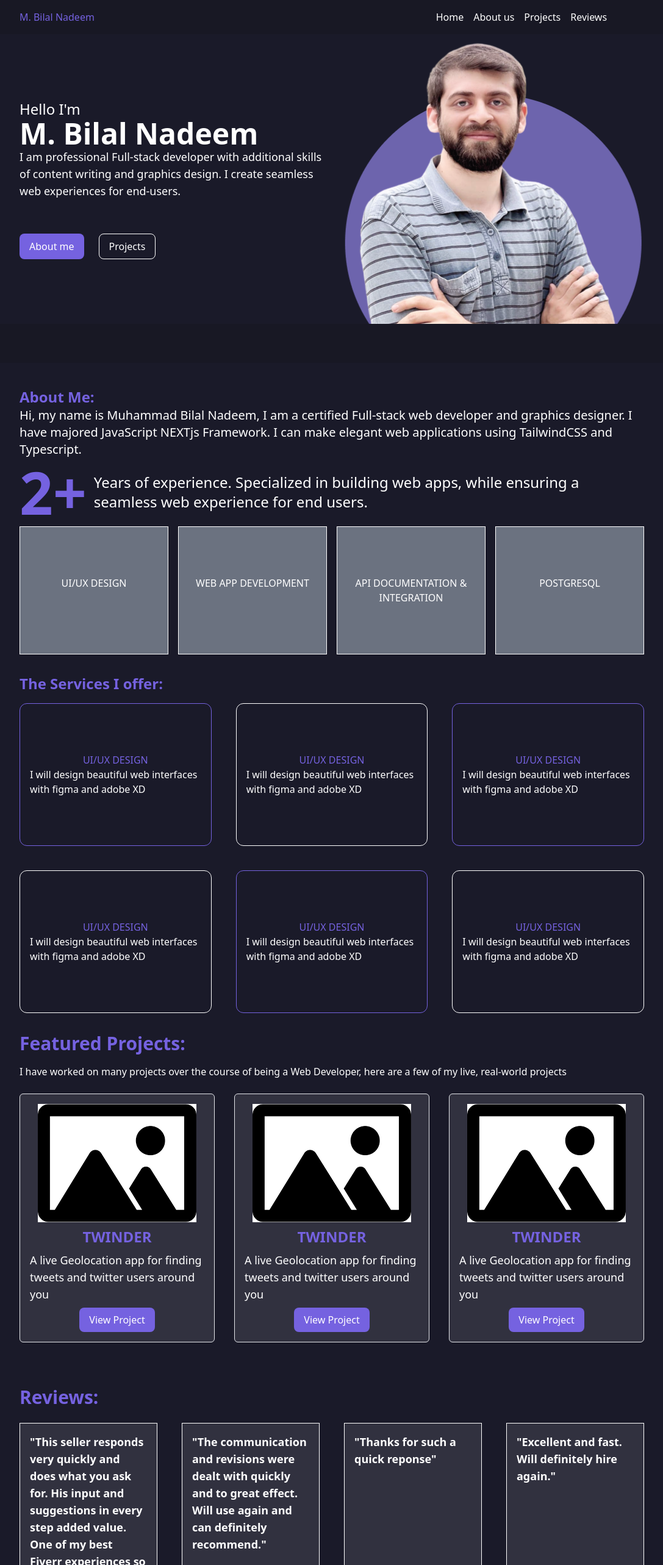
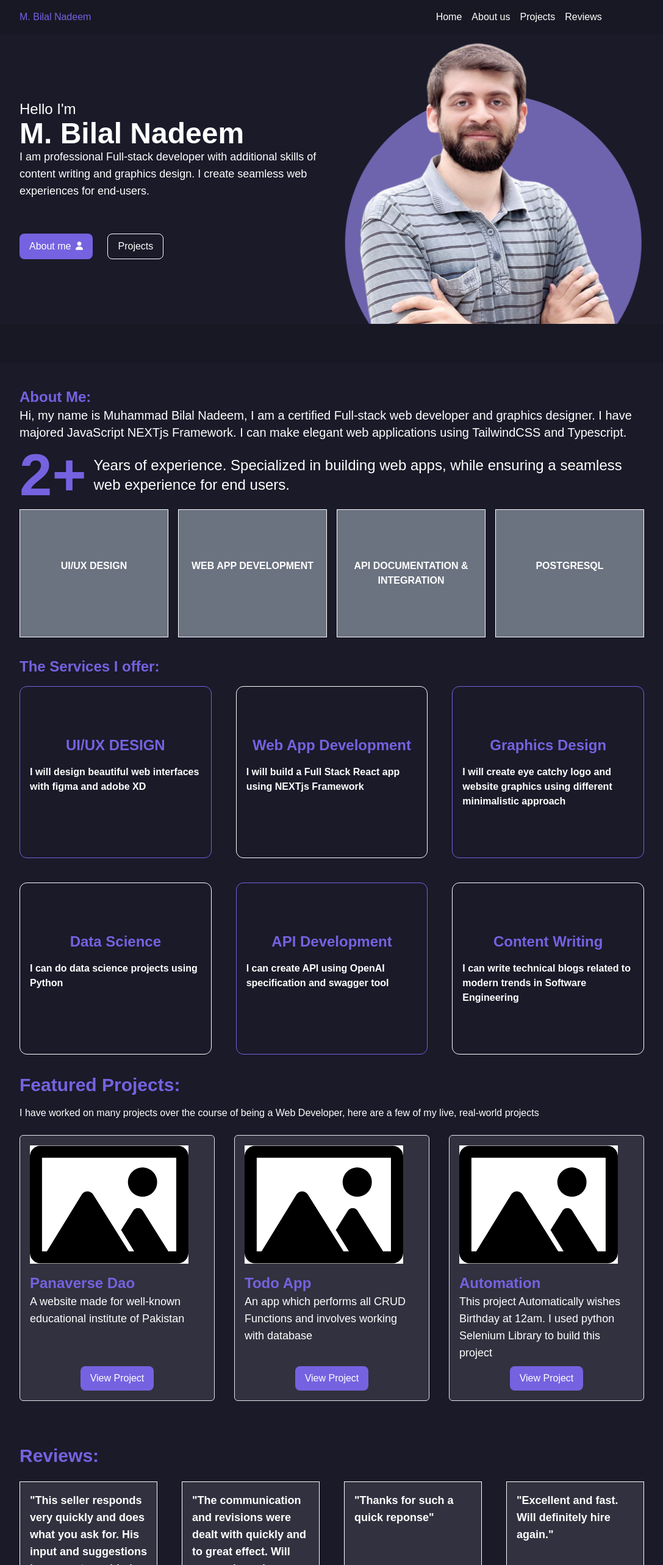
Before and after one commit to web-desire-creator/portfolio-website, a Next.js app: page / in a window 1280 px wide. Shown: the top 2566 px of the page at 61% size, without its empty margins (96-1183 px from the left). Built offline with nearby package versions, Linux system fonts and the light colour scheme.

Commit message:
fonts added

```diff
--- /dev/null
+++ b/app/_document.tsx
@@ -0,0 +1,19 @@
+import { Head, Html, Main, NextScript } from "next/document";
+export default function Document(){
+    return(
+        <Html>
+            <Head>
+            <link rel="preconnect" href="https://fonts.googleapis.com"/>
+            <link rel="preconnect" href="https://fonts.gstatic.com" />
+            <link href="https://fonts.googleapis.com/css2?family=Montserrat:wght@100;200;300;400;500;600;700;800;900&family=Poppins:wght@100;200;300;400;500;600;700;800;900&display=swap" rel="stylesheet"/>
+
+            </Head>
+            <body>
+                <Main/>
+                <NextScript/>
+                <div id="portal1"></div>
+                <div id="portal2"></div>
+            </body>
+        </Html>
+    )
+}
--- a/app/globals.css
+++ b/app/globals.css
@@ -1,3 +1,7 @@
 @tailwind base;
 @tailwind components;
 @tailwind utilities;
+
+*{
+    font-family: 'Poppins', sans-serif;
+}
--- a/app/layout/Header.tsx
+++ b/app/layout/Header.tsx
@@ -7,12 +7,12 @@ const Header = () => {
     <div className='basis-8/12 text-[#7562E0]'>
     M. Bilal Nadeem
     </div>
-    <ul className='flex gap-x-4'>
-      <li className='basis-1/4 hover:text-[#7562E0]'>Home</li>
-      <li className='basis-2/4 hover:text-[#7562E0]'>About us</li>
-      <li className='basis-1/4 hover:text-[#7562E0]'>Projects</li>
-      <li className='basis-1/4 hover:text-[#7562E0]'>Reviews</li>
-    </ul>
+    <div className='flex gap-x-4'>
+      <button className='basis-1/4 hover:text-[#7562E0]'>Home</button>
+      <button className='basis-2/4 hover:text-[#7562E0]'>About us</button>
+      <button className='basis-1/4 hover:text-[#7562E0]'>Projects</button>
+      <button className='basis-1/4 hover:text-[#7562E0]'>Reviews</button>
+    </div>
   </div>}/>
   </div>
   )
--- a/app/widgets/shared/asserts/Button.tsx
+++ b/app/widgets/shared/asserts/Button.tsx
@@ -1,5 +1,5 @@
 import { FC } from 'react'
-const Button:FC<{text:string, border:boolean}> = ({text, border}) => {
+const Button:FC<{text:string, border:boolean, link:any}> = ({text, border,link}) => {
   return (
     <button className={border?'text-white py-2 px-4 border border-solid border-white rounded-lg':'text-white py-2 px-4 bg-[#7562E0] rounded-lg'}>
       {text}
--- a/app/widgets/shared/asserts/Cards.tsx
+++ b/app/widgets/shared/asserts/Cards.tsx
@@ -2,7 +2,7 @@ import React from 'react'
 import { FC } from 'react'
 const Cards:FC<{text:string}> = ({text}) => {
   return (
-    <div className='border border-solid bg-gray-500 hover:bg-[#7562E0] py-20 border-white basis-4/12 text-center text-white'>{text}</div>
+      <div className='border border-solid bg-gray-500 hover:bg-[#7562E0] py-20 border-white basis-4/12 text-center font-bold text-white'>{text}</div>
   )
 }
 
--- a/app/widgets/shared/asserts/Projdisplay.tsx
+++ b/app/widgets/shared/asserts/Projdisplay.tsx
@@ -2,19 +2,23 @@ import React from 'react'
 import { FC } from 'react'
 import Button from './Button'
 import Image, { StaticImageData } from 'next/image'
-const Projdisplay:FC<{image:StaticImageData, title:string, desc:string, link:string}> = ({image,title, desc, link}) => {
+const Projdisplay:FC<{image:StaticImageData, title:string, desc:string, link:any}> = ({image,title, desc, link}) => {
   return (
-    <div className='flex flex-col max-w-xs gap-y-2 items-center border py-4 px-4 rounded-md bg-[#31313F] text-white'>
+    <div className='flex flex-col max-w-xs gap-y-2 items-center border py-4 px-4 rounded-md bg-[#31313F] text-white justify-between'>
+        <div>
         <div className=''>
         <Image src={image} alt="project"/>
         </div>
-        <div className='text-2xl font-semibold text-[#7562E0]'>
+        <div className='mt-4 text-2xl font-semibold text-[#7562E0]'>
         {title}
         </div>
         <div className='text-lg font-medium'>
         {desc}
         </div>
-        <Button text='View Project' border={false}/>
+        </div>
+        <div>
+        <Button text='View Project' link={link} border={false}/>
+        </div>
     </div>
   )
 }
--- a/app/widgets/shared/asserts/Servicecard.tsx
+++ b/app/widgets/shared/asserts/Servicecard.tsx
@@ -2,9 +2,9 @@ import React from 'react'
 import { FC } from 'react'
 const Servicecard:FC<{title:string,desc:string,color:boolean}> = ({title,desc,color}) => {
   return (
-    <div className={color?'flex flex-col items-center py-20 p-4 border border-solid rounded-xl border-[#7562E0] text-white':'flex flex-col items-center text-white border-white p-4 py-20 border border-solid rounded-xl'}>
-    <div className='text-[#7562E0]'>{title}</div>
-    <div>{desc}</div>
+    <div className={color?'flex flex-col items-center py-20 p-4 border border-solid rounded-xl border-[#7562E0] text-white basis-1/3':'flex flex-col items-center text-white border-white p-4 py-20 border border-solid rounded-xl basis-1/3'}>
+    <div className='font-bold text-[#7562E0] pb-4 text-2xl'>{title}</div>
+    <div className='font-bold'>{desc}</div>
     </div>
   )
 }
--- a/app/widgets/shared/components/Herosection.tsx
+++ b/app/widgets/shared/components/Herosection.tsx
@@ -3,6 +3,8 @@ import Image from 'next/image'
 import CIRCLE from '../asserts/CIRCLE.png'
 import Wrapper from '../asserts/Wrapper'
 import Button from '../asserts/Button'
+import { faUser } from "@fortawesome/free-solid-svg-icons";
+import { FontAwesomeIcon } from "@fortawesome/react-fontawesome";
 
 const Herosection = () => {
   return (
@@ -14,8 +16,17 @@ const Herosection = () => {
       <h1 className='text-3xl sm:text-5xl font-semibold'>M. Bilal Nadeem</h1>
       <div className='text-lg font-medium'>I am professional Full-stack developer with additional skills of content writing and graphics design. I create seamless web experiences for end-users.</div>
       <div className='flex justify-center sm:justify-start sm:mt-10 gap-x-6 pt-4'>
-      <Button text='About me' border={false}/>
-      <Button text='Projects' border={true}/>
+      <button className='flex items-center gap-x-2 text-white py-2 px-4 bg-[#7562E0] rounded-lg'>
+        <div>
+        About me
+        </div>
+        <div>
+        <FontAwesomeIcon className="w-3 cursor pointer duration-300 hover:opacity-40 cursor-pointer" icon={faUser} />
+        </div>
+
+      </button>
+
+      <Button text='Projects' link='#' border={true}/>
       </div>
     </div>
     <div className='mt-8 sm:-mt-0'>
--- a/app/widgets/shared/components/Projects.tsx
+++ b/app/widgets/shared/components/Projects.tsx
@@ -13,9 +13,9 @@ const Projects = () => (
             <div className='text-white font-medium py-4'>
                 I have worked on many projects over the course of being a Web Developer, here are a few of my live, real-world projects
                 <div className='flex flex-col sm:flex-row justify-center gap-y-4 pt-6 sm:gap-8'>
-                    <Projdisplay image={PROJECT} title='TWINDER' desc='A live Geolocation app for finding tweets and twitter users around you' link='https://www.google.com/search?q=trpc&oq=trpc+&aqs=chrome..69i57j0i67i650j0i512l5j69i61.1525j0j7&sourceid=chrome&ie=UTF-8' />
-                    <Projdisplay image={PROJECT} title='TWINDER' desc='A live Geolocation app for finding tweets and twitter users around you' link='https://www.google.com/search?q=trpc&oq=trpc+&aqs=chrome..69i57j0i67i650j0i512l5j69i61.1525j0j7&sourceid=chrome&ie=UTF-8' />
-                    <Projdisplay image={PROJECT} title='TWINDER' desc='A live Geolocation app for finding tweets and twitter users around you' link='https://www.google.com/search?q=trpc&oq=trpc+&aqs=chrome..69i57j0i67i650j0i512l5j69i61.1525j0j7&sourceid=chrome&ie=UTF-8' />
+                    <Projdisplay image={PROJECT} title='Panaverse Dao' desc='A website made for well-known educational institute of Pakistan' link='https://panaverse-dao-website-ebon.vercel.app/' />
+                    <Projdisplay image={PROJECT} title='Todo App' desc='An app which performs all CRUD Functions and involves working with database' link='https://todo-for-you.vercel.app/' />
+                    <Projdisplay image={PROJECT} title='Automation' desc='This project Automatically wishes Birthday at 12am. I used python Selenium Library to build this project' link='https://github.com/web-desire-creator/birthday-project' />
                 </div>
             </div>
         </section>} />
--- a/app/widgets/shared/components/Services.tsx
+++ b/app/widgets/shared/components/Services.tsx
@@ -18,13 +18,13 @@ const Services = () => {
         <div className='text-2xl text-[#7562E0] font-semibold py-4 pt-8'>The Services I offer:</div>
         <div className='flex flex-col sm:flex-row gap-y-10 sm:gap-x-10'>
         <Servicecard title={'UI/UX DESIGN'} desc={'I will design beautiful web interfaces with figma and adobe XD'} color={true}/>
-        <Servicecard title={'UI/UX DESIGN'} desc={'I will design beautiful web interfaces with figma and adobe XD'} color={false}/>
-        <Servicecard title={'UI/UX DESIGN'} desc={'I will design beautiful web interfaces with figma and adobe XD'} color={true}/>
+        <Servicecard title={'Web App Development'} desc={'I will build a Full Stack React app using NEXTjs Framework'} color={false}/>
+        <Servicecard title={'Graphics Design'} desc={'I will create eye catchy logo and website graphics using different minimalistic approach'} color={true}/>
         </div>
         <div className='flex flex-col sm:flex-row gap-y-10 sm:gap-x-10 pt-10'>
-        <Servicecard title={'UI/UX DESIGN'} desc={'I will design beautiful web interfaces with figma and adobe XD'} color={false}/>
-        <Servicecard title={'UI/UX DESIGN'} desc={'I will design beautiful web interfaces with figma and adobe XD'} color={true}/>
-        <Servicecard title={'UI/UX DESIGN'} desc={'I will design beautiful web interfaces with figma and adobe XD'} color={false}/>
+        <Servicecard title={'Data Science'} desc={'I can do data science projects using Python'} color={false}/>
+        <Servicecard title={'API Development'} desc={'I can create API using OpenAI specification and swagger tool'} color={true}/>
+        <Servicecard title={'Content Writing'} desc={'I can write technical blogs related to modern trends in Software Engineering'} color={false}/>
         </div>
         <div className='flex base-4/12 '>
 
```
